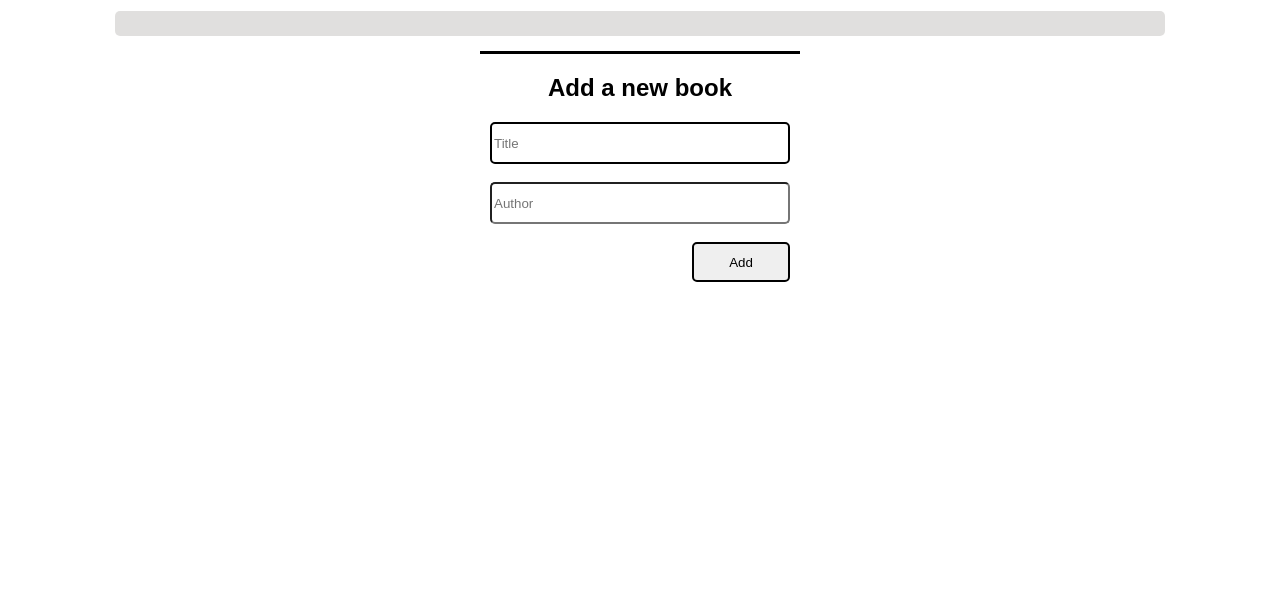
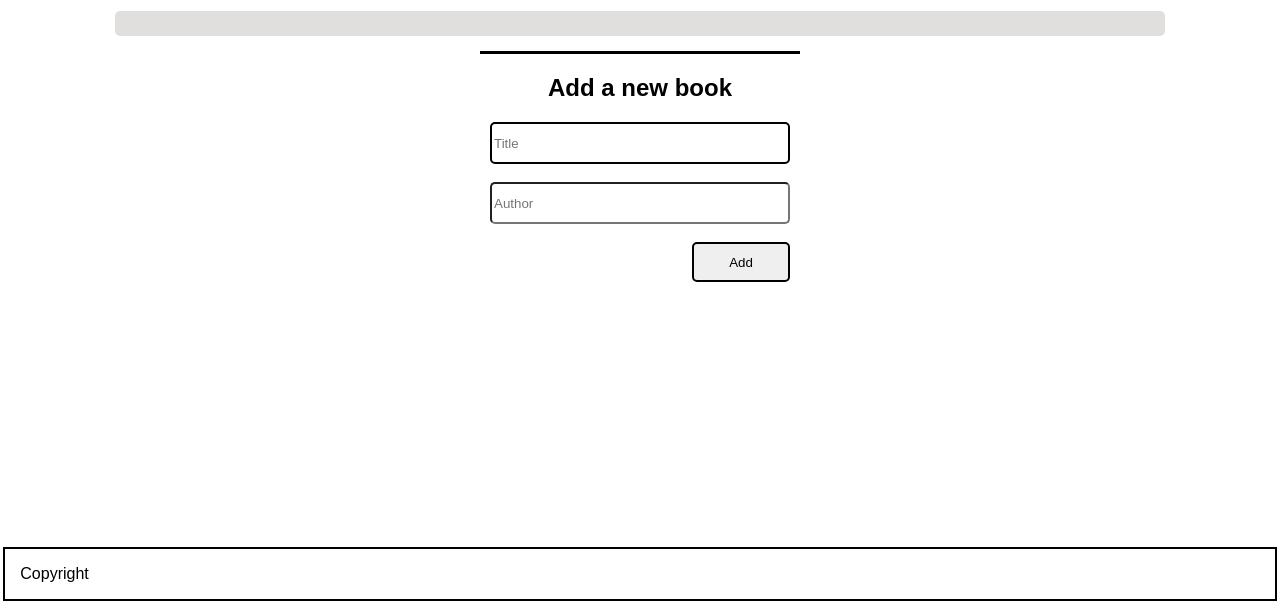
Before and after one commit to DelhinRharl/AwesomeBooks, a website: page index.html in a window 1280 px wide. Shown: the part 189-800 px from the top of the page. Drawn offline with Linux system fonts and the light colour scheme.

Commit message:
Add Footer and styles

```diff
--- a/data.js
+++ b/data.js
@@ -48,7 +48,7 @@ class BookL {
 }
 
 const d = new Date();
-document.getElementById("date").innerHTML = d;
+document.getElementById('date').innerHTML = d;
 
 const bookl = new BookL();
 bookl.render();
--- a/index.html
+++ b/index.html
@@ -26,7 +26,12 @@
       <form action="#" id="form-content">
         <div class="form">
           <label for="title"></label>
-          <input type="text" id="title" class="title main-title" placeholder="Title" />
+          <input
+            type="text"
+            id="title"
+            class="title main-title"
+            placeholder="Title"
+          />
         </div>
         <br />
         <div class="form1">
@@ -36,7 +41,11 @@
         <br />
         <button type="button" id="btn" class="btns">Add</button>
       </form>
+      <footer class="copyright">
+        <p>Copyright</p>
+      </footer>
     </div>
+
     <script src="data.js"></script>
   </body>
 </html>
--- a/main.css
+++ b/main.css
@@ -95,7 +95,7 @@ border: 2px solid black;
 
 li {
   float: right;
-border-right:1px solid #bbb;
+  border-right: 1px solid #bbb;
 }
 
 li:last-child {
@@ -121,3 +121,14 @@ text-decoration: none;
 #date {
   float: right;
   margin-right: 20px;
+}
+
+.copyright {
+  width: 98%;
+  margin: 5px 5px;
+  padding-left: 15px;
+  overflow: hidden;
+  border: 2px solid black;
+  bottom: 5px;
+  position: absolute;
+}
```
Lines whose indentation alone changed are shown as unchanged.
